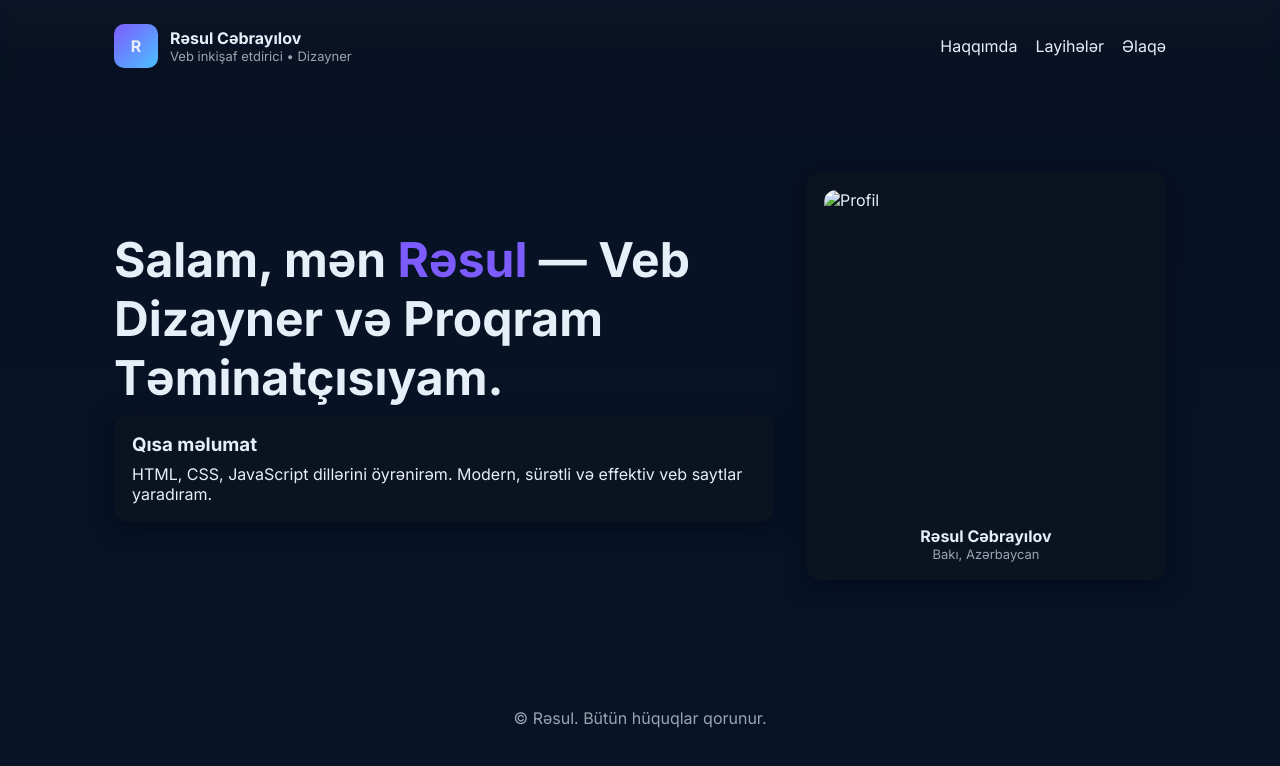
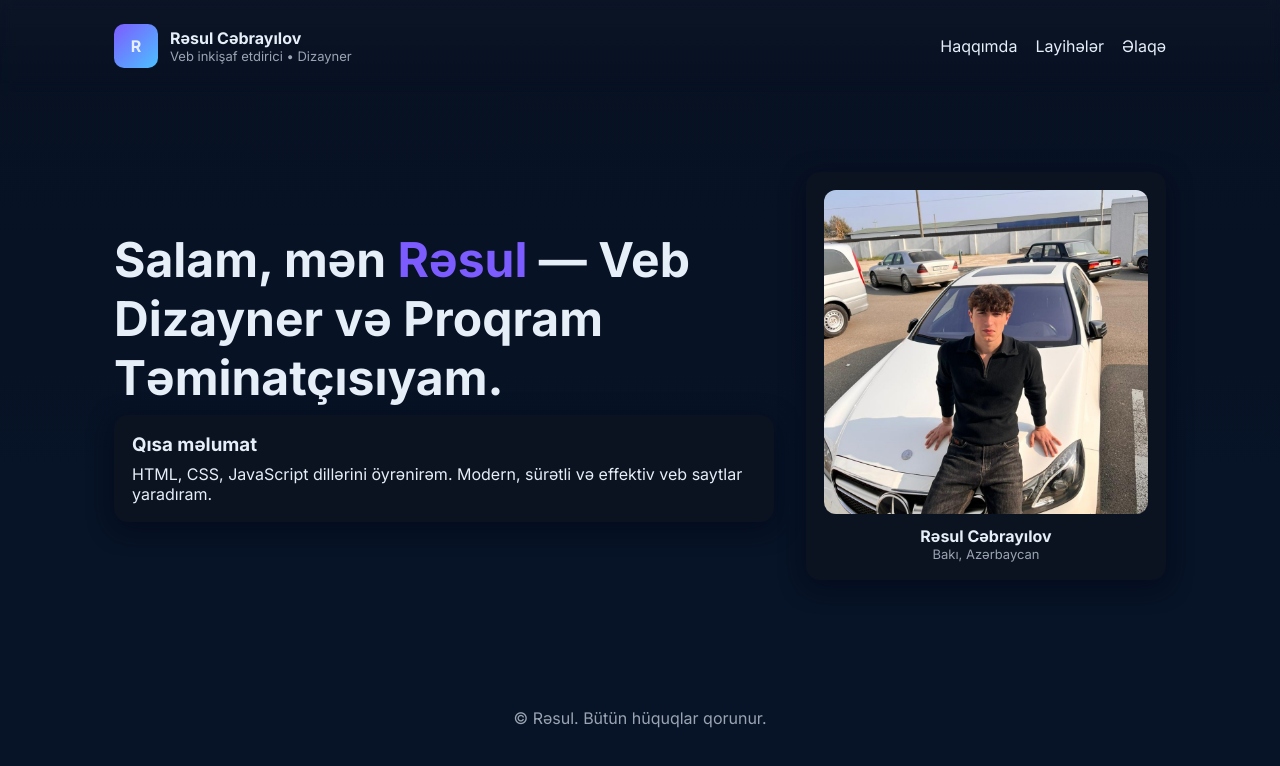
Before and after one commit to rsulcbrayilov9-collab/Resul, a plain HTML site: page index.html in a window 1280 px wide. Drawn offline with Linux system fonts and the light colour scheme.

Commit message:
Update index.html

```diff
--- a/index.html
+++ b/index.html
@@ -48,7 +48,7 @@
       </div>
 
       <aside class="card profile-card">
-        <img class="profile-img" src="profil.jpeg" alt="Profil">
+        <img class="profile-img" src="RESUL2.jpeg" alt="Profil">
         <div class="profile-info">
           <div class="profile-name">Rəsul Cəbrayılov</div>
           <div class="profile-location">Bakı, Azərbaycan</div>
```
